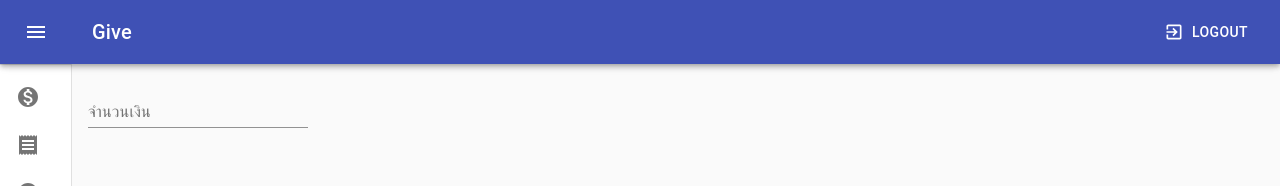
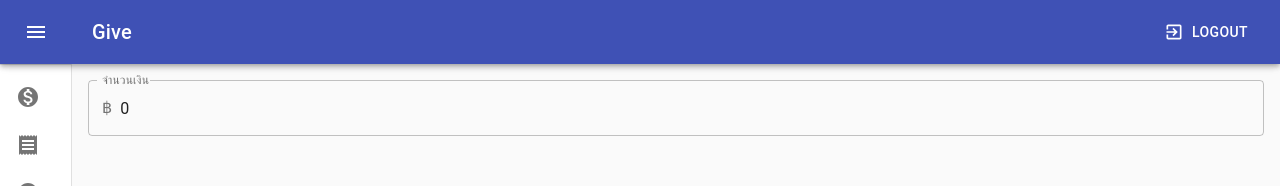
Before and after one commit to ehudthelefthand/yfc-front-react, a React (Create React App) app: page / in a window 1280 px wide. Shown: the top 186 px of the page. Built offline with nearby package versions, Linux system fonts and the light colour scheme.

Commit message:
added amount text field

```diff
--- a/src/i18n.js
+++ b/src/i18n.js
@@ -6,7 +6,8 @@ const resources = {
         translation: {
             givePage: {
                 form: {
-                    amount: 'จำนวนเงิน'
+                    amount: 'จำนวนเงิน',
+                    baht: '฿',
                 }
             }
         }
--- a/src/pages/Give.js
+++ b/src/pages/Give.js
@@ -16,6 +16,10 @@ import {
     Grid,
     Paper,
     TextField,
+    FormControl,
+    InputLabel,
+    OutlinedInput,
+    InputAdornment,
 } from '@material-ui/core'
 import {
     Menu as MenuIcon,
@@ -111,6 +115,10 @@ export default function Give() {
     const classes = useStyles()
     const [open, setOpen] = useState(false)
     const { t } = useTranslation()
+    const [ data, setData ] = useState({
+        amount: 0,
+        paymentOptions: 'transfer'
+    })
 
     const handleDrawerOpen = () => {
         setOpen(true)
@@ -118,6 +126,10 @@ export default function Give() {
 
     const handleDrawerClose = () => {
         setOpen(false)
+    }
+
+    const handleChange = (element) => (e) => {
+        setData({ [element]: e.target.value })
     }
 
     return (
@@ -160,10 +172,17 @@ export default function Give() {
             <main className={classes.content}>
                 <div className={classes.appBarSpacer}></div>
                 <Container maxWidth="lg" className={classes.container}>
-                    <TextField
-                        label={t('givePage.form.amount')}
-                        type="text"
-                    />
+                    <FormControl fullWidth className={classes.margin} variant="outlined">
+                        <InputLabel htmlFor="outlined-adornment-amount">{t('givePage.form.amount')}</InputLabel>
+                        <OutlinedInput
+                            id="outlined-adornment-amount"
+                            value={data.amount}
+                            onChange={handleChange('amount')}
+                            startAdornment={<InputAdornment position="start">{t('givePage.form.baht')}</InputAdornment>}
+                            labelWidth={60}
+                        />
+                    </FormControl>
+
                 </Container>
             </main>
         </div>
```
